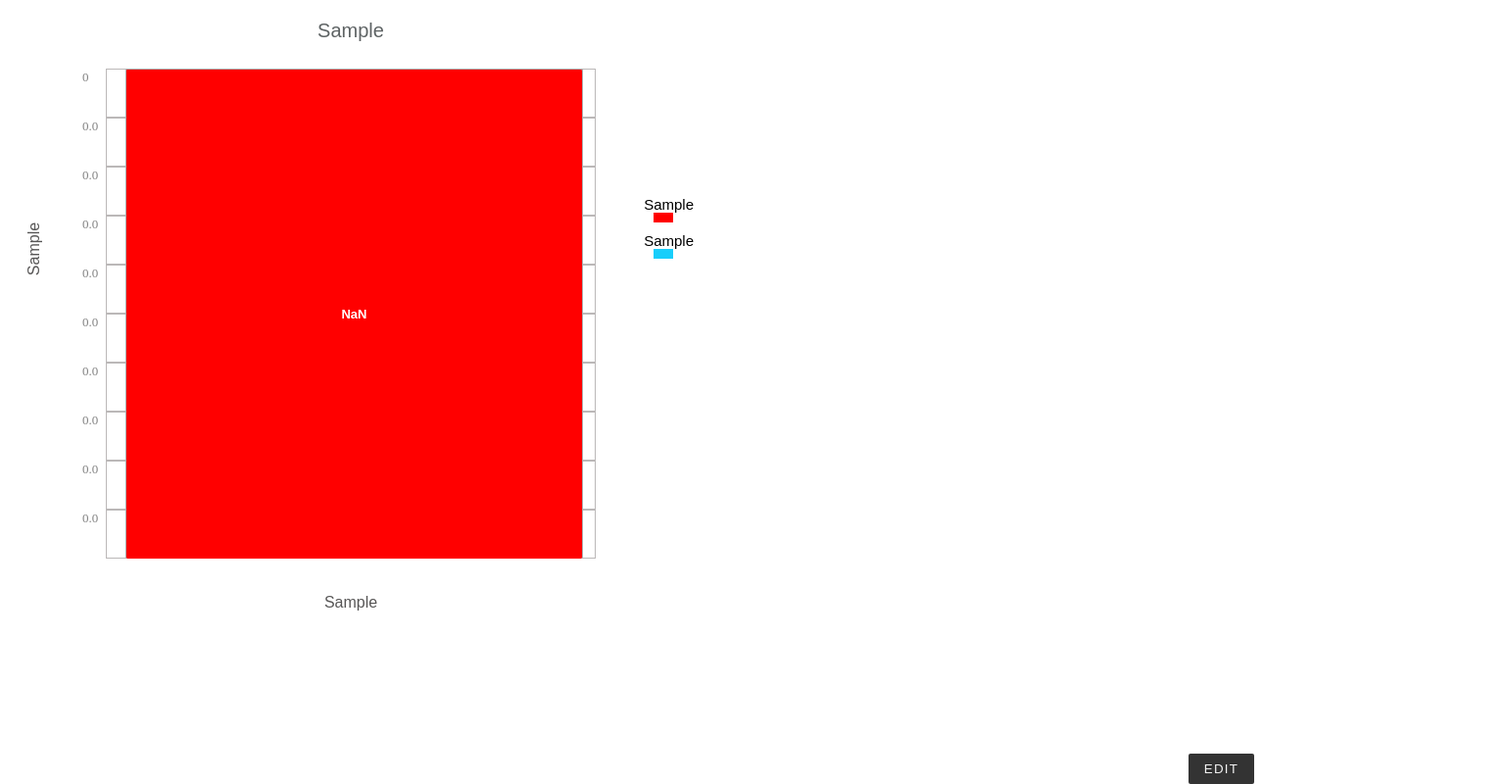
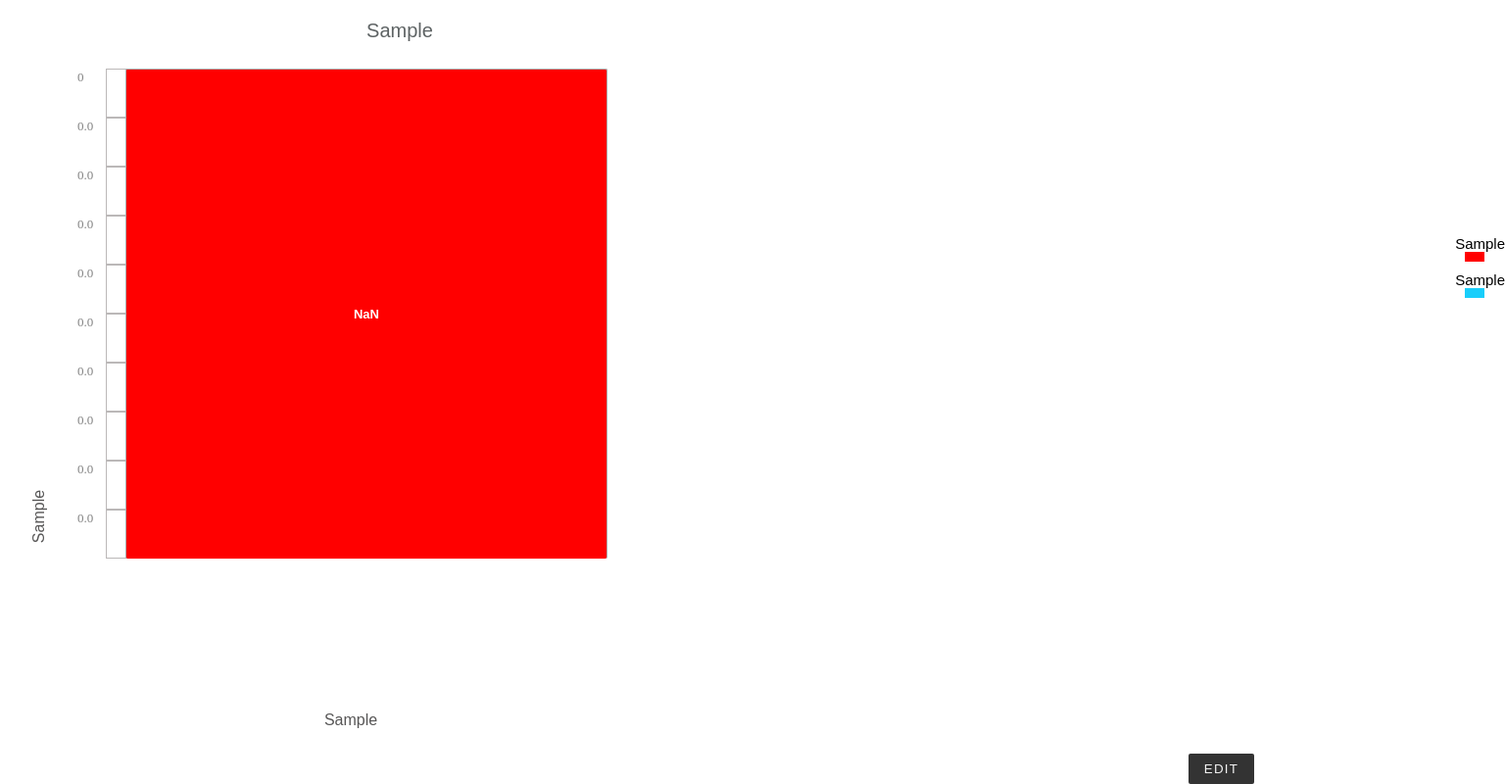
Before and after one commit to julezfitz/Lighthouse-Bar-Chart, a plain HTML site: page bar-chart.html in a window 1280 px wide. Both pictures are taken after typing "Sample", "Sample", "Sample", "Sample", "Sample", "Sample" into the empty fields and a click on the button "CREATE MY CHART". Shown: the whole page at 98% size, 1536 px wide, since content can reach past the window. Drawn offline with Linux system fonts and the light colour scheme.

Commit message:
fixes to code structure, variable names, quotation marks.

```diff
--- a/bar-chart.html
+++ b/bar-chart.html
@@ -111,7 +111,7 @@
     }
 
     h4 {
-      margin-left: -25px;
+      margin-left: -30px;
       font-weight: lighter;
       text-align: start;
       display: unset;
@@ -139,7 +139,7 @@
       font-family: Arial, Helvetica, sans-serif;
       bottom: 0;
       position: absolute;
-      height: 50px;
+      height: 110px;
       width: 500px;
       text-align: center;
       vertical-align: bottom;
@@ -151,7 +151,7 @@
       font-family: Arial, Helvetica, sans-serif;
       transform: rotate(-90deg);
       position: absolute;
-      left: -55%;
+      left: -34%;
       color: rgb(87, 86, 86);
     }
 
@@ -375,7 +375,7 @@
   </div>
 
   <section class="container" id="out-chart-shell">
-    <section class="barchart hidden"></section>
+    <!-- <section class="barchart hidden"></section> -->
   </section>
 
 </body>
--- a/bar-chart.js
+++ b/bar-chart.js
@@ -1,48 +1,48 @@
 $(document).ready(function () {
-  $("#create").click(function () {
+  $("#create").on("click", function () {
 
     if (!$("#data-set").val()) {
       alert("Please enter your data set");
     } else {
       $(".popup").hide();
 
-      let dataSet = $('#data-set').map(function () {
+      let $dataSet = $("#data-set").map(function () {
         return $(this).val()
       }).get();
 
-      let dataString = dataSet.toString();
-      let multiLineString = (dataString.split("\n"));
-      let barLabels = [];
-      let barValuesArray = [];
+      const dataString = $dataSet.toString();
+      const multiLineString = (dataString.split("\n"));
+      const barLabels = [];
+      const barValuesArray = [];
       for (let i = 0; i < multiLineString.length; i++) {
         let label;
         let output;
         let breakPoint;
 
         for (let j = 0; j < multiLineString[i].length; j++) {
-          label = multiLineString[i].substr(0, multiLineString[i].indexOf(':'));
+          label = multiLineString[i].substr(0, multiLineString[i].indexOf(":"));
           breakPoint = multiLineString[i].split(":");
         }
         barLabels.push(label);
         barValuesArray.push(breakPoint[breakPoint.length - 1]);
       }
 
-      let finalDataSet = [];
+      const finalDataSet = [];
       let dataSetNums;
       for (let i = 0; i < barValuesArray.length; i++) {
         for (let j = 0; j < barValuesArray[i].length; j++) {
-          dataSetNums = barValuesArray[i].split(',').map(Number);
+          dataSetNums = barValuesArray[i].split(",").map(Number);
         }
         finalDataSet.push(dataSetNums);
       }
 
       let layerColoursArray = [];
-      $('input.colorbl').each(function () {
+      $("input.colorbl").each(function () {
         layerColoursArray.push($(this).val());
       });
 
       let layerLabelsArray = [];
-      $('input.colour-labels').each(function () {
+      $("input.colour-labels").each(function () {
         layerLabelsArray.push($(this).val());
       });
 
@@ -52,54 +52,55 @@ $(document).ready(function () {
         chartTitleColor: $("#title-col").val(),
         chartX: $("#x-axis").val(),
         chartY: $("#y-axis").val(),
-        barSpacing: $('input[name=barspace]:checked').val(),
+        barSpacing: $("input[name=barspace]:checked").val(),
         layerColor: layerColoursArray,
         labelsArray: layerLabelsArray,
-        labelPosition: $('input[name=valpos]:checked').val(),
+        labelPosition: $("input[name=valpos]:checked").val(),
         labelColour: $("#label-col").val(),
         barLabels,
       }
 
-      let element = '.barchart';
+      let element = "#out-chart-shell";
 
-      $("#create").click(drawBarChart(finalDataSet, options, element));
+      drawBarChart(finalDataSet, options, element);
+      $(".edit-button").removeClass("hidden");
     }
   });
 
-  let click = 4;
-  $("#moreColours").click(function () {
-    if (click < 11) {
-      $(".colours").append('<input type="text" class = "colour-labels" id="lb-layer-' + click + '" name="layer-labels" placeholder ="Layer ' + click + '"></input>');
-      $(".colours").append('<input type="color" class = "colorbl" id="layer-' + click + '" name="barcolour" value="#06D902">');
-      click++;
+  let layerCount = 4;
+  $("#moreColours").on("click", function () {
+    if (layerCount < 11) {
+      $(".colours").append("<input type='text' class = 'colour-labels' id='lb-layer-" + layerCount + "' name='layer-labels' placeholder ='Layer " + layerCount + "'></input>");
+      $(".colours").append("<input type='color' class = 'colorbl' id='layer-" + layerCount + "' name='barcolour' value='#06D902'>");
+      layerCount++;
     } else {
       alert("You have reached the maximum number of layer colours permitted");
     }
   });
 
-  $('.container').append('<button class = "edit-button hidden">Edit</button>');
-  $(".edit-button").on('click', function () {
+  $(".container").append("<button class = 'edit-button hidden'>Edit</button>");
+  $(".edit-button").on("click", function () {
     $(".popup").show();
-    $(".barchart").empty();
-    $('.edit-button').addClass('hidden');
+    $(element).empty();
+    $(".edit-button").addClass("hidden");
   });
 });
 
 let drawBarChart = function (data, options, element) {
-  $('.edit-button').removeClass('hidden');
+  $barChart = $(element).append("<section class='barchart hidden'></section>");
 
-  $(element).append('<section class = "title">' + options.chartTitle + '</section>');
+  $($barChart).append("<section class = 'title'>" + options.chartTitle + "</section>");
 
-  $('.title').css({
+  $(".title").css({
     "font-size": options.chartTitleFont + "px",
     "color": options.chartTitleColor,
   });
 
-  $(element).append('<div class = "legend"></div>');
+  $($barChart).append("<div class = 'legend'></div>");
 
   for (let i = 0; i < options.labelsArray.length; i++) {
     if (options.labelsArray[i]) {
-      $(".legend").append('<span class = "legend-labels">' + options.labelsArray[i] + '</span>');
+      $(".legend").append("<span class = 'legend-labels'>" + options.labelsArray[i] + "</span>");
 
       let swatchAttributes = {
         class: "colour-swatch",
@@ -118,30 +119,29 @@ let drawBarChart = function (data, options, element) {
     }
   }
 
-  $(element).append('<div class = "y-axis">' + options.chartY + '</div>');
+  $($barChart).append("<div class = 'y-axis'>" + options.chartY + "</div>");
 
-  $(element).append('<section class = "bars"></section>');
+  $($barChart).append("<section class = 'bars'></section>");
 
-  $(element).append('<section class = "linesarea"></section>');
+  $($barChart).append("<section class = 'linesarea'></section>");
 
+  $($barChart).append("<div class = 'x-axis'><br><br>" + options.chartX + "</div>");
 
-  $(element).append('<div class = "x-axis"><br><br>' + options.chartX + '</div>');
-
-  $(".x-axis").append('<div class = "x-label-area"></div>');
+  $(".x-axis").append("<div class = 'x-label-area'></div>");
 
   for (let i = 0; i < options.barLabels.length; i++) {
-    $('.x-label-area').append('<div class = "label">' + options.barLabels[i] + '</div>');
+    $(".x-label-area").append("<div class = 'label'>" + options.barLabels[i] + "</div>");
   }
 
-  let largest = 0;
-  let rowSum = 0;
+  let largestColumn = 0;
+  let columnSum = 0;
   for (let i = 0; i < data.length; i++) {
-    rowSum = 0;
+    columnSum = 0;
     for (let j = 0; j < data[i].length; j++) {
-      rowSum += data[i][j];
+      columnSum += data[i][j];
     }
-    if (rowSum > largest) {
-      largest = rowSum;
+    if (columnSum > largestColumn) {
+      largestColumn = columnSum;
     }
   }
 
@@ -163,7 +163,7 @@ let drawBarChart = function (data, options, element) {
     $(".bars").append($barDiv);
 
     for (let j = 0; j < data[i].length; j++) {
-      let heightRatio = (data[i][j] / largest).toFixed(2);
+      let heightRatio = (data[i][j] / largestColumn).toFixed(2);
 
       let stackedBarAttributes = {
         class: "stacked-bar",
@@ -181,21 +181,21 @@ let drawBarChart = function (data, options, element) {
       }
 
       $stackedBar = $("<div>", stackedBarAttributes)
-      $stackedBar.html('<h3>' + data[i][j] + '</h3>');
+      $stackedBar.html("<h3>" + data[i][j] + "</h3>");
       $("#" + i).append($stackedBar);
     }
   }
 
-  let scaleSet = [largest];
+  let scaleSet = [largestColumn];
   let x = 0;
   while (x < 10) {
-    scaleSet.push((scaleSet[x] - (largest / 10)).toFixed(1));
+    scaleSet.push((scaleSet[x] - (largestColumn / 10)).toFixed(1));
     x++;
   }
 
   for (let i = 0; i < scaleSet.length - 1; i++) {
-    $('.linesarea').append('<line><h4>' + scaleSet[i] + '</h4></line>');
+    $(".linesarea").append("<line><h4>" + scaleSet[i] + "</h4></line>");
   }
 
-  $('.barchart').removeClass('hidden');
+  $($barChart).removeClass("hidden");
 }
```
